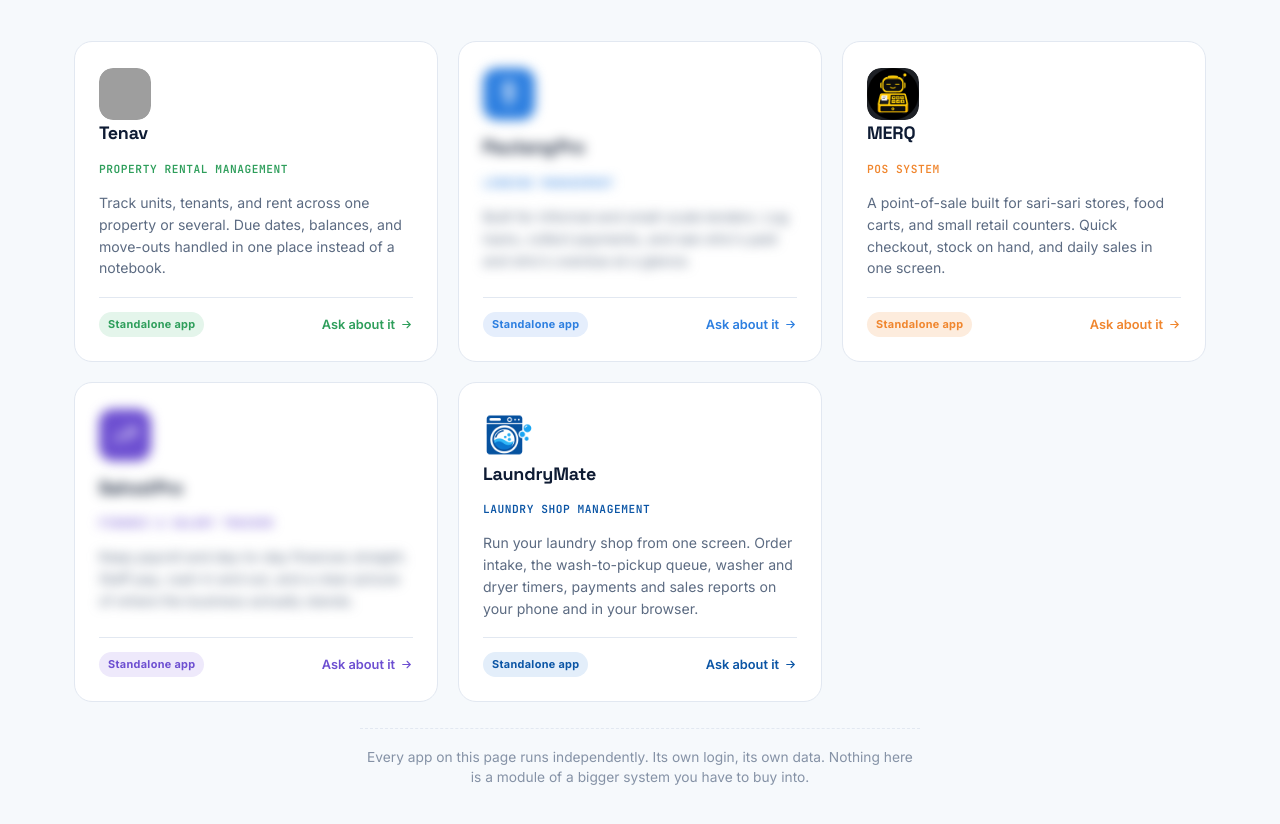
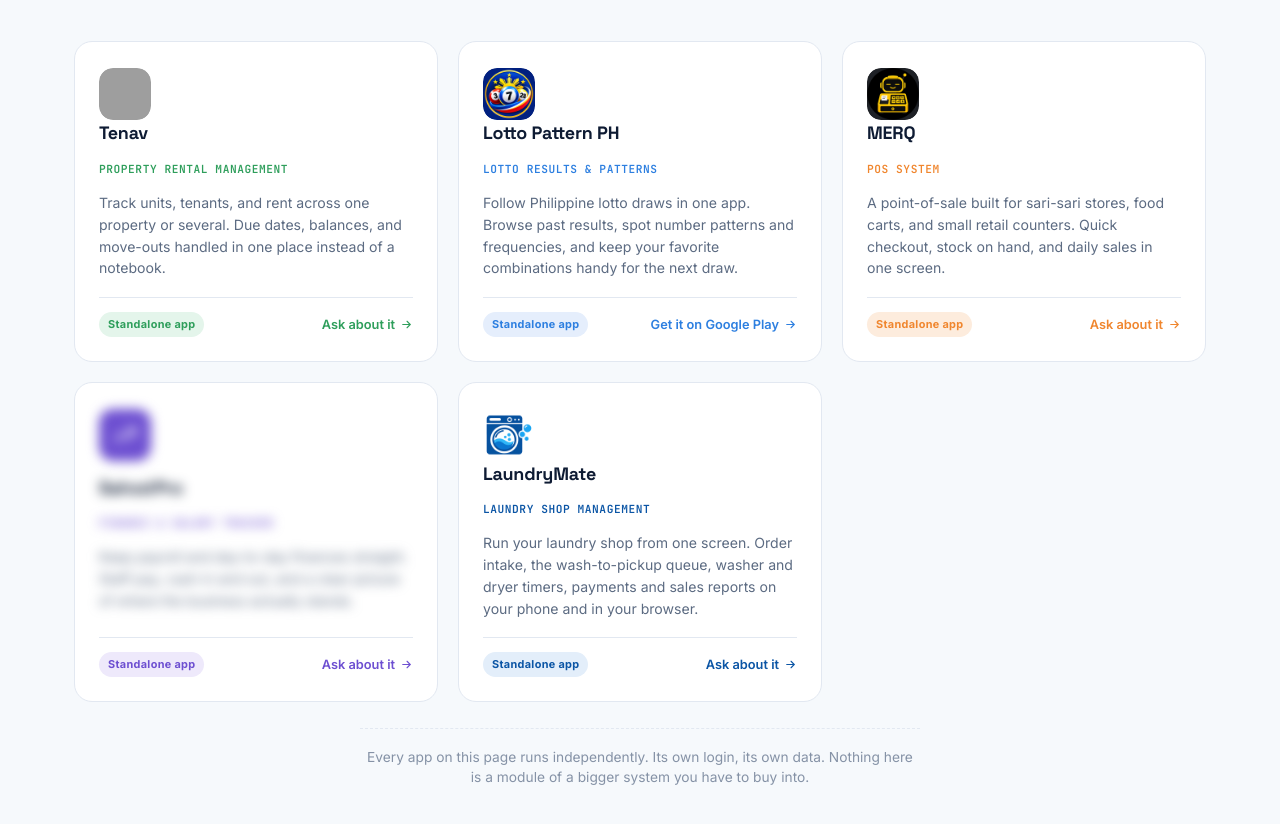
Before and after one commit to wingreat-01/prohub-apps, a plain HTML site: page public/index.html in a window 1280 px wide. Shown: the part 1083-1907 px from the top of the page. Drawn offline with Linux system fonts and the light colour scheme; grey boxes are pictures that could not be loaded.

Commit message:
Reveal Lotto Pattern PH card with Play Store link
Co-Authored-By: Claude Opus 5.5 <noreply@anthropic.com>

```diff
--- a/public/index.html
+++ b/public/index.html
@@ -371,16 +371,18 @@ footer{background:var(--navy); color:#C4CEDE; padding:0 0 34px;}
           </div>
         </article>
 
-        <article class="app-card pautangpro blurred">
-          <div class="app-icon">
-            <svg viewBox="0 0 24 24" fill="none" stroke="#fff" stroke-width="2" stroke-linecap="round" stroke-linejoin="round"><path d="M12 1v22"/><path d="M17 5.5c0-1.9-2.2-3.5-5-3.5S7 3.6 7 5.5 9.2 9 12 9s5 1.6 5 3.5-2.2 3.5-5 3.5-5-1.6-5-3.5"/></svg>
+        <article class="app-card pautangpro">
+          <a href="https://play.google.com/store/apps/details?id=com.prohubapps.lottopatternph" target="_blank" rel="noopener" style="text-decoration:none; color:inherit;">
+          <div class="app-icon" style="background:transparent; padding:0; overflow:hidden;">
+            <img src="img/lottopatternph-logo.png" alt="Lotto Pattern PH logo" style="width:100%; height:100%; object-fit:cover; border-radius:14px;">
           </div>
-          <h3>Pautang<span>Pro</span></h3>
-          <span class="cat">Lending Management</span>
-          <p class="desc">Built for informal and small-scale lenders. Log loans, collect payments, and see who's paid and who's overdue at a glance.</p>
+          <h3>Lotto Pattern PH</h3>
+          </a>
+          <span class="cat">Lotto Results &amp; Patterns</span>
+          <p class="desc">Follow Philippine lotto draws in one app. Browse past results, spot number patterns and frequencies, and keep your favorite combinations handy for the next draw.</p>
           <div class="foot">
             <span class="tag-solo">Standalone app</span>
-            <a class="app-link" href="https://facebook.com/ProHubApps" target="_blank" rel="noopener">Ask about it <svg viewBox="0 0 24 24" fill="none" stroke="currentColor" stroke-width="2" stroke-linecap="round"><path d="M5 12h14M13 6l6 6-6 6"/></svg></a>
+            <a class="app-link" href="https://play.google.com/store/apps/details?id=com.prohubapps.lottopatternph" target="_blank" rel="noopener">Get it on Google Play <svg viewBox="0 0 24 24" fill="none" stroke="currentColor" stroke-width="2" stroke-linecap="round"><path d="M5 12h14M13 6l6 6-6 6"/></svg></a>
           </div>
         </article>
 
```
Also changed, not shown: public/img/lottopatternph-logo.png (added).
